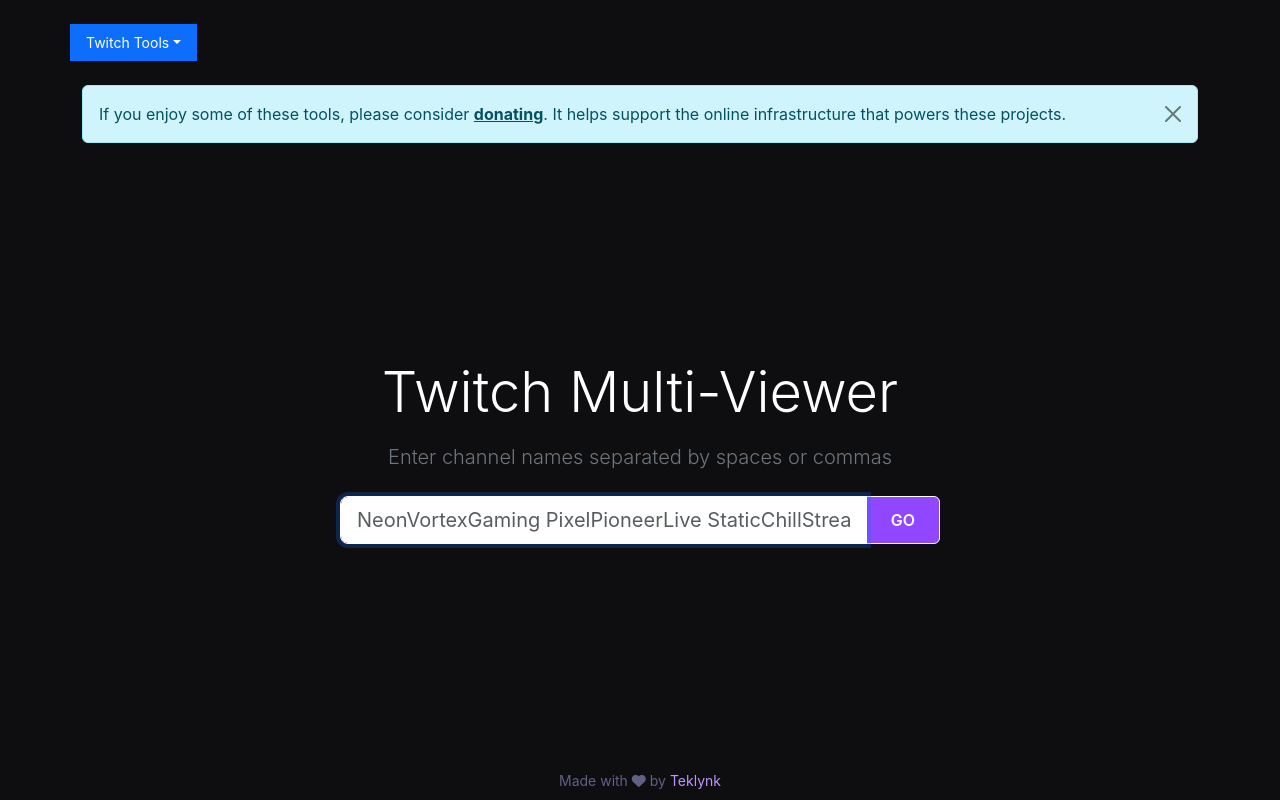
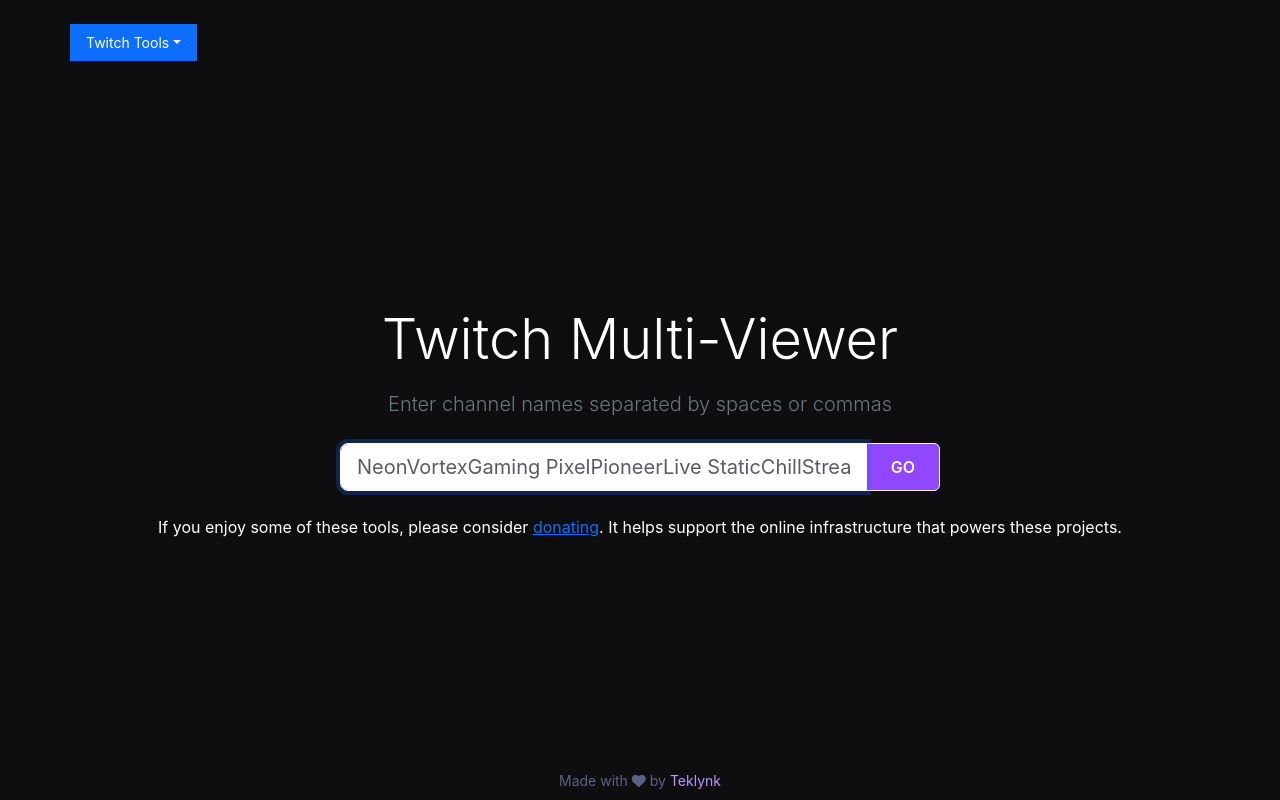
Before and after one commit to teklynk/twitch_multiview, a website built with Vite: page index.html in a window 1280 px wide. Built offline with nearby package versions, Linux system fonts and the light colour scheme; no server answers; a script that the page names is missing.

Commit message:
moved donation info below input field

```diff
--- a/index.html
+++ b/index.html
@@ -52,7 +52,8 @@
                         role="button" data-bs-toggle="dropdown" aria-expanded="false">
                         <span class="me-2 fw-bold">Menu</span>
                     </a>
-                    <ul class="dropdown-menu dropdown-menu-dark bg-dark dropdown-menu-end shadow" aria-labelledby="actions-dropdown">
+                    <ul class="dropdown-menu dropdown-menu-dark bg-dark dropdown-menu-end shadow"
+                        aria-labelledby="actions-dropdown">
                         <li id="toggle-mute-row">
                             <div class="dropdown-item px-3 py-2">
                                 <div class="form-check form-switch d-flex align-items-center">
@@ -68,19 +69,23 @@
                         </li>
                         <li>
                             <a class="dropdown-item" href="#" data-bs-toggle="modal" data-bs-target="#manageModal"
-                                data-bs-dismiss="dropdown"><i class="fa-solid fa-table-cells-large"></i>&nbsp;Manage Streams</a>
+                                data-bs-dismiss="dropdown"><i class="fa-solid fa-table-cells-large"></i>&nbsp;Manage
+                                Streams</a>
                         </li>
                         <li>
                             <a class="dropdown-item" href="#" onclick="window.popoutVideo(); return false;"
-                                data-bs-dismiss="dropdown"><i class="fa-solid fa-up-right-from-square"></i>&nbsp;Popout Video</a>
+                                data-bs-dismiss="dropdown"><i class="fa-solid fa-up-right-from-square"></i>&nbsp;Popout
+                                Video</a>
                         </li>
                         <li>
                             <a class="dropdown-item" href="#" onclick="window.popoutChat(); return false;"
-                                data-bs-dismiss="dropdown"><i class="fa-solid fa-up-right-from-square"></i>&nbsp;Popout Chat</a>
+                                data-bs-dismiss="dropdown"><i class="fa-solid fa-up-right-from-square"></i>&nbsp;Popout
+                                Chat</a>
                         </li>
                         <li>
                             <a class="dropdown-item" href="#" onclick="window.toggle_chat(); return false;"
-                                data-bs-dismiss="dropdown"><i class="fa-solid fa-arrow-right-arrow-left"></i>&nbsp;Toggle Chat</a>
+                                data-bs-dismiss="dropdown"><i
+                                    class="fa-solid fa-arrow-right-arrow-left"></i>&nbsp;Toggle Chat</a>
                         </li>
                         <li>
                             <a class="dropdown-item" href="https://github.com/teklynk/twitch_multiview" target="_blank"
@@ -102,12 +107,6 @@
                     </li>
                 </ul>
             </div>
-            <div class="alert alert-info alert-dismissible fade show" role="alert">
-                <div class="m-0">If you enjoy some of these tools, please consider <a
-                        href="https://www.teklynk.com/support" target="_blank" class="alert-link">donating</a>. It helps
-                    support the online infrastructure that powers these projects.</div>
-                <button type="button" class="btn-close" data-bs-dismiss="alert" aria-label="Close"></button>
-            </div>
         </div>
 
         <div class="d-flex flex-row flex-grow-1 overflow-hidden justify-content-center">
@@ -124,6 +123,9 @@
                         <button class="btn btn-purple px-4 text-white border" type="button" id="go-button"
                             onclick="window.startViewer()">GO</button>
                     </div>
+                    <p class="text-center m-0 mt-4 d-block">If you enjoy some of these tools, please consider <a
+                            href="https://www.teklynk.com/support" target="_blank">donating</a>. It
+                        helps support the online infrastructure that powers these projects.</p>
                 </div>
                 <!-- Videos will be injected here -->
             </main>
```
